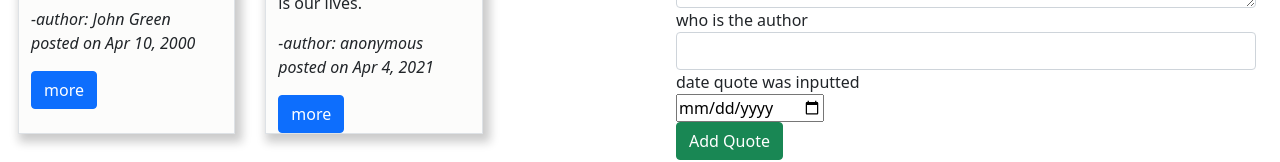
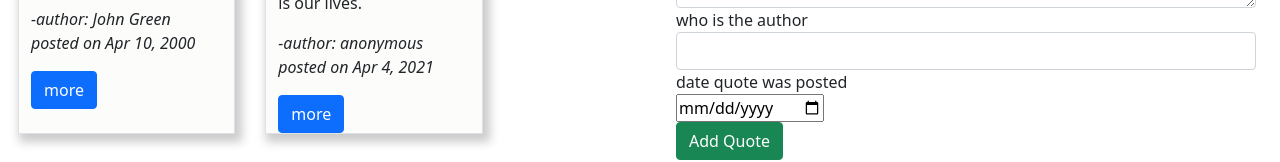
Before and after one commit to Briankiplangat88/quoting, an Angular app: page / in a window 1280 px wide. Shown: the part 325-487 px from the top of the page. Built offline with nearby package versions, Linux system fonts and the light colour scheme.

Commit message:
error corrections

```diff
--- a/src/app/quote-form/quote-form.component.html
+++ b/src/app/quote-form/quote-form.component.html
@@ -30,7 +30,7 @@
 
         </div>
         <div class="form-group">
-            <label for="inputdate">date quote was inputted</label><br>
+            <label for="inputdate">date quote was posted</label><br>
             <input type='date' id="datepublished" [(ngModel)]="newquotes.datepublished" name="datepublished" #datepublished = 'ngModel' required >
             <div [hidden]=" datepublished.valid || datepublished.pristine" class="alert alert-danger" >
                 <p>author is required</p>
```
